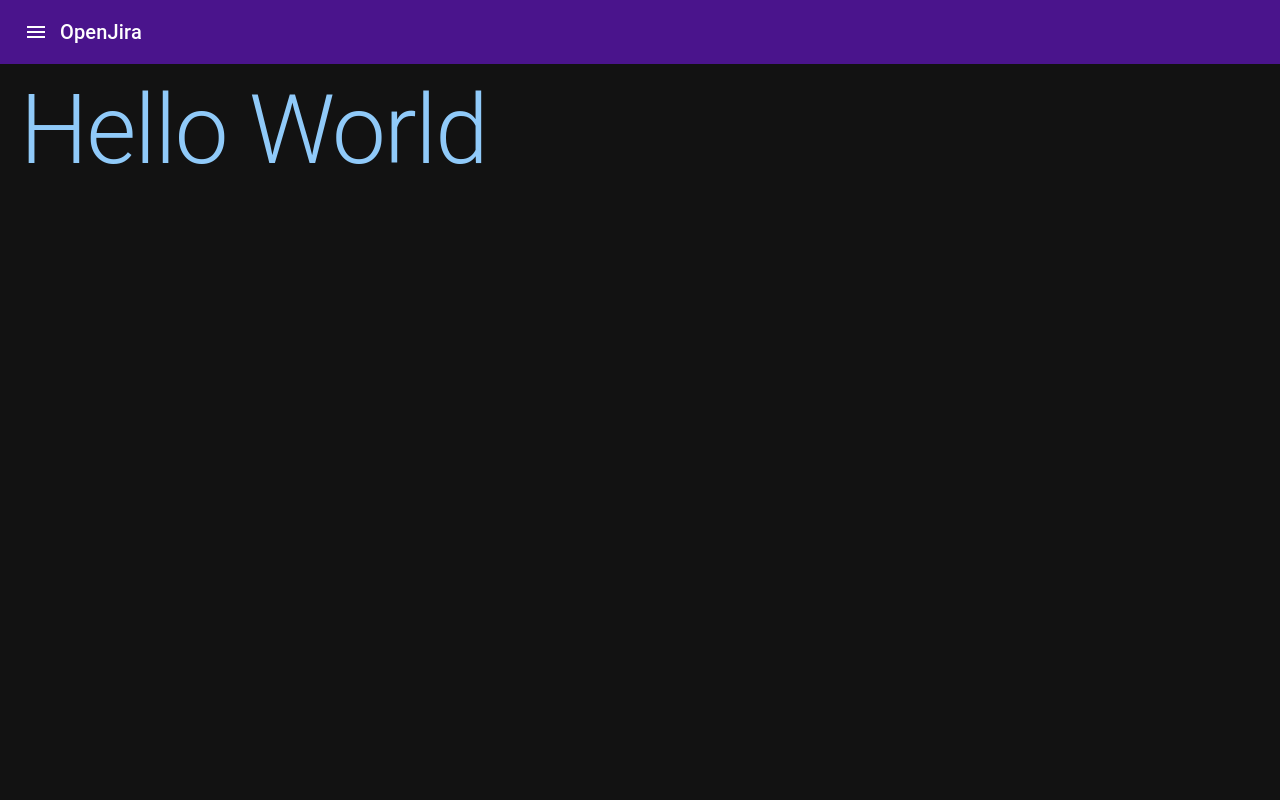
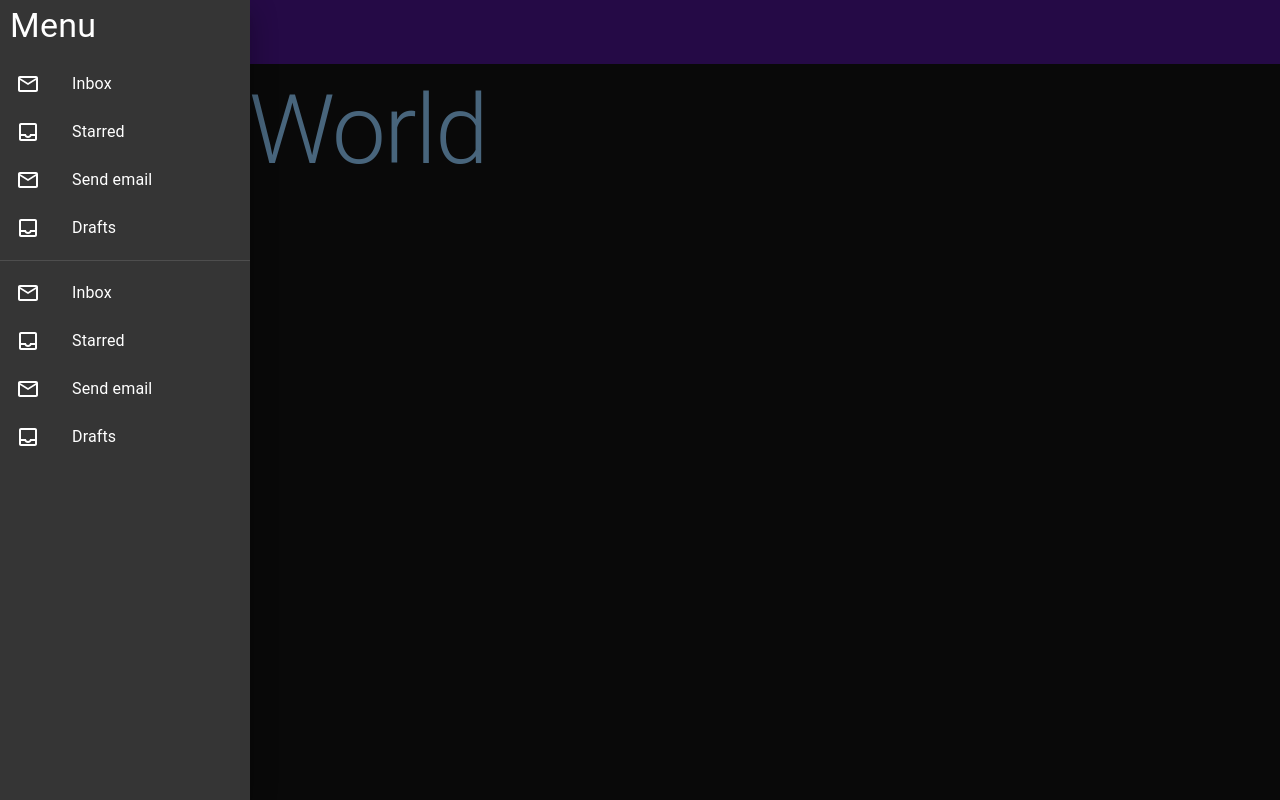
Before and after one commit to amontalvof/openjira-react-client, a React (Vite) app: page / in a window 1280 px wide. Built offline with nearby package versions, Linux system fonts and the light colour scheme; the HTML template or start-up script is replaced by a standard one.

Commit message:
feat: Implement a Sidebar

```diff
--- a/src/App.tsx
+++ b/src/App.tsx
@@ -1,12 +1,14 @@
 import { CssBaseline, ThemeProvider, Typography } from '@mui/material';
 import { lightTheme, darkTheme } from './themes';
 import Navbar from './layout/navbar';
+import Sidebar from './layout/sidebar';
 
 function App() {
     return (
         <ThemeProvider theme={darkTheme}>
             <CssBaseline />
             <Navbar />
+            <Sidebar />
             <div style={{ padding: '10px 20px' }}>
                 <Typography variant="h1" color="primary">
                     Hello World
--- /dev/null
+++ b/src/layout/sidebar/index.tsx
@@ -0,0 +1,61 @@
+import {
+    Box,
+    Divider,
+    Drawer,
+    List,
+    ListItem,
+    ListItemIcon,
+    ListItemText,
+    Typography,
+} from '@mui/material';
+import InboxOutlinedIcon from '@mui/icons-material/InboxOutlined';
+import MailOutlineOutlinedIcon from '@mui/icons-material/MailOutlineOutlined';
+
+const menuItems = ['Inbox', 'Starred', 'Send email', 'Drafts'];
+
+const Sidebar = () => {
+    return (
+        <Drawer
+            anchor="left"
+            open={true}
+            onClose={() => console.log('cerrando')}
+        >
+            <Box sx={{ width: 250 }}>
+                <Box sx={{ padding: '5px 10px' }}>
+                    <Typography variant="h4">Menu</Typography>
+                </Box>
+                <List>
+                    {menuItems.map((item, index) => (
+                        <ListItem key={item} button>
+                            <ListItemIcon>
+                                {index % 2 ? (
+                                    <InboxOutlinedIcon />
+                                ) : (
+                                    <MailOutlineOutlinedIcon />
+                                )}
+                            </ListItemIcon>
+                            <ListItemText primary={item} />
+                        </ListItem>
+                    ))}
+                </List>
+                <Divider />
+                <List>
+                    {menuItems.map((item, index) => (
+                        <ListItem key={item} button>
+                            <ListItemIcon>
+                                {index % 2 ? (
+                                    <InboxOutlinedIcon />
+                                ) : (
+                                    <MailOutlineOutlinedIcon />
+                                )}
+                            </ListItemIcon>
+                            <ListItemText primary={item} />
+                        </ListItem>
+                    ))}
+                </List>
+            </Box>
+        </Drawer>
+    );
+};
+
+export default Sidebar;
--- a/src/themes/darkTheme.ts
+++ b/src/themes/darkTheme.ts
@@ -13,7 +13,9 @@ export const darkTheme = createTheme({
     },
     components: {
         MuiAppBar: {
-            defaultProps: {},
+            defaultProps: {
+                elevation: 0,
+            },
             styleOverrides: {
                 root: {
                     backgroundColor: '#4a148c',
--- a/src/themes/lightTheme.ts
+++ b/src/themes/lightTheme.ts
@@ -17,5 +17,12 @@ export const lightTheme = createTheme({
             main: red.A400,
         },
     },
-    components: {},
+    components: {
+        MuiAppBar: {
+            defaultProps: {
+                elevation: 0,
+            },
+            styleOverrides: {},
+        },
+    },
 });
```
